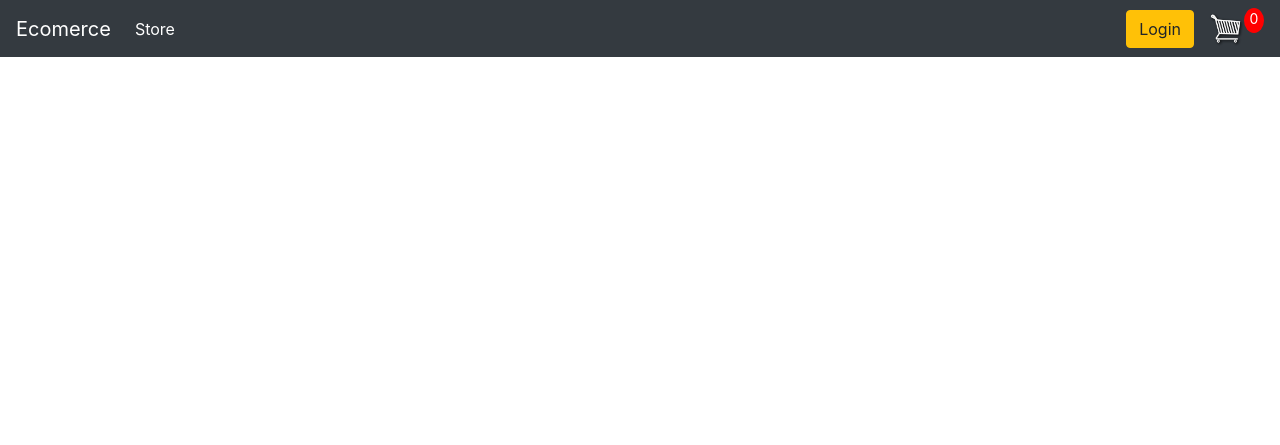
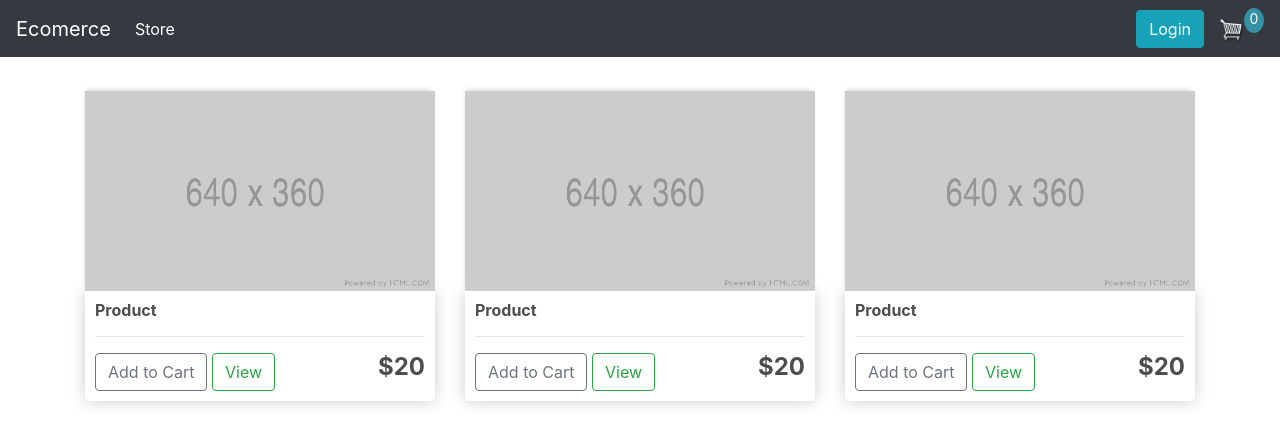
Before and after one commit to asimramzan123/Django-Ecommerce-Store, a Django app: page / in a window 1280 px wide. Shown: the top 445 px of the page. Run offline with Django 4.2, Linux system fonts and the light colour scheme; tables that the repository leaves empty hold one stand-in row (values such as "Sample post"); some libraries are stand-ins or nearby versions.

Commit message:
Ecommerce Pages store, cart frontend setup

```diff
--- /dev/null
+++ b/requirements.txt
@@ -0,0 +1,4 @@
+asgiref==3.5.0
+backports.zoneinfo==0.2.1
+Django==4.0.3
+sqlparse==0.4.2
--- a/static/css/main.css
+++ b/static/css/main.css
@@ -31,7 +31,7 @@ h1,h2,h3,h4,h5,h6{
 }
 
 #cart-icon{
-	width:35px;
+	width:25px;
 	display: inline-block;
 	margin-left: 15px;
 
@@ -41,7 +41,7 @@ h1,h2,h3,h4,h5,h6{
 	display: block;
 	text-align: center;
 	color:#fff;
-	background-color: red;
+	background-color: #3490A4;
 	width: 20px;
 	height: 25px;
 	border-radius: 50%;
--- a/store/templates/store/checkout.html
+++ b/store/templates/store/checkout.html
@@ -3,9 +3,8 @@
 {% load static %}
 <link rel="stylesheet" type="text/css" href="{% static 'css/main.css' %}">
 
+{% block content %}
 
-
-{% block content %}
     <h3> Checkout Page</h3>
 
 {% endblock content %}
--- a/store/templates/store/main.html
+++ b/store/templates/store/main.html
@@ -30,7 +30,7 @@
               </ul>
 
               <div class="form-inline my-2 my-lg-0">
-                   <a href="#"class="btn btn-warning">Login</a>
+                   <a href="#"class="btn btn-info">Login</a>
 
                    <a href="{% url 'cart' %}">
                       <img  id="cart-icon" src="{% static 'images/cart.png' %}">
--- a/store/templates/store/store.html
+++ b/store/templates/store/store.html
@@ -6,5 +6,52 @@
 
 
 {% block content %}
+<div class="row">
+    <div class="col-lg-4">
+        <img class="thumbnail" src="{% static 'images/placeholder.png' %}">
+
+        <div class="box-element product">
+            <h6><strong>Product</strong></h6>
+            <hr>
+
+            <button  class="btn btn-outline-secondary add-btn">Add to Cart</button>
+            <a class="btn btn-outline-success" href="#">View</a>
+            <h4 style="display: inline-block; float: right"><strong>$20</strong></h4>
+
+        </div>
+
+    </div>
+
+    <div class="col-lg-4">
+
+        <img class="thumbnail" src="{% static 'images/placeholder.png' %}">
+
+        <div class="box-element product">
+            <h6><strong>Product</strong></h6>
+            <hr>
+            <button  class="btn btn-outline-secondary add-btn">Add to Cart</button>
+            <a class="btn btn-outline-success" href="#">View</a>
+            <h4 style="display: inline-block; float: right"><strong>$20</strong></h4>
+
+        </div>
+
+    </div>
+
+    <div class="col-lg-4">
+        <img class="thumbnail" src="{% static 'images/placeholder.png' %}">
+
+        <div class="box-element product">
+
+            <h6><strong>Product</strong></h6>
+            <hr>
+            <button  class="btn btn-outline-secondary add-btn">Add to Cart</button>
+            <a class="btn btn-outline-success" href="#">View</a>
+            <h4 style="display: inline-block; float: right"><strong>$20</strong></h4>
+
+        </div>
+
+    </div>
+
+</div>
 
 {% endblock %}
```
Also changed, not shown: store/templates/store/cart.html (+63 -1 lines), 1 other file.
